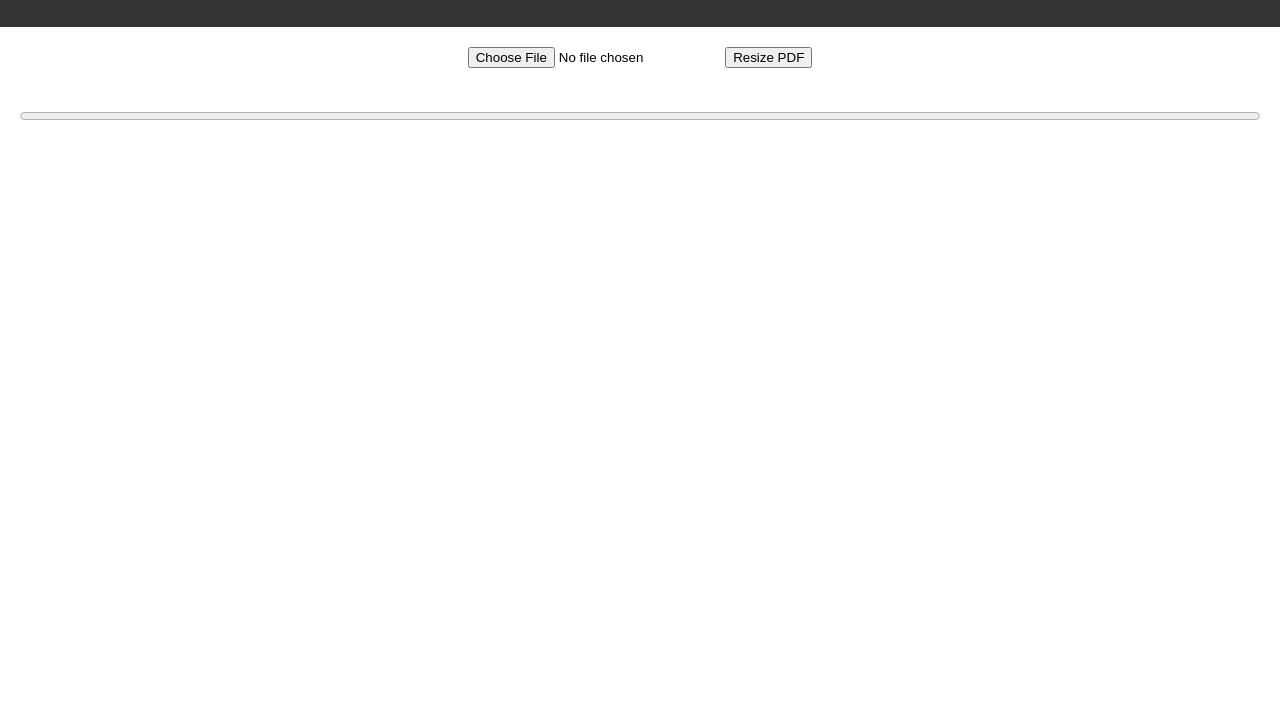
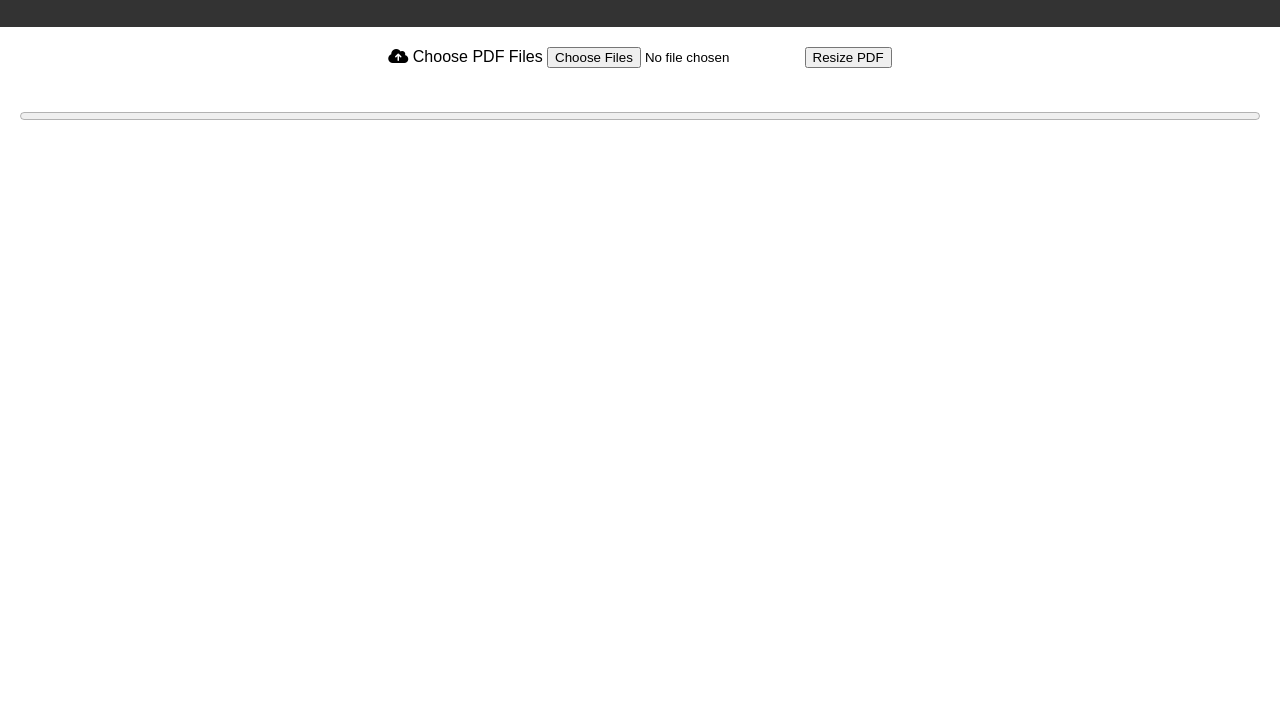
Before and after one commit to thipradeep/pradeep-web, a plain HTML site: page index.html in a window 1280 px wide. Shown: the part 93-800 px from the top of the page. Drawn offline with Linux system fonts and the light colour scheme.

Commit message:
index.html

```diff
--- a/index.html
+++ b/index.html
@@ -11,10 +11,15 @@
         <h1>PDF Resizer</h1>
     </header>
     <main>
-        <input type="file" id="fileInput">
+        <label for="fileInput" class="fileInputLabel">
+            <i class="fas fa-cloud-upload-alt"></i> Choose PDF Files
+        </label>
+        <input type="file" id="fileInput" multiple>
         <button onclick="resizePDF()">Resize PDF</button>
         <progress value="0" max="100" id="progressBar"></progress>
+        <div id="previewContainer"></div>
     </main>
+    <script src="https://kit.fontawesome.com/a076d05399.js"></script>
     <script src="script.js"></script>
 </body>
 </html>
```
